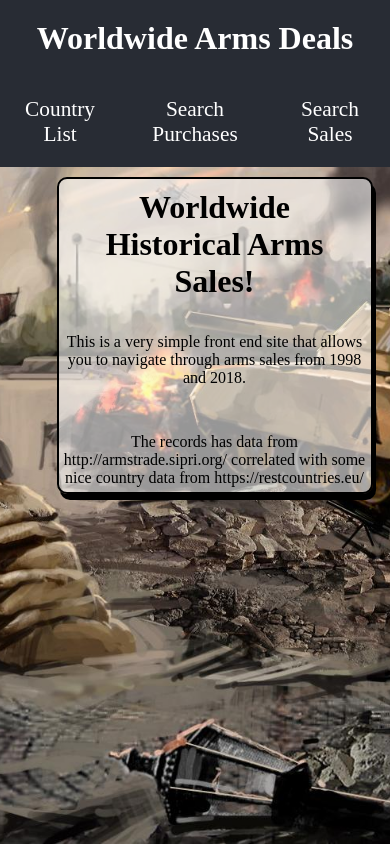
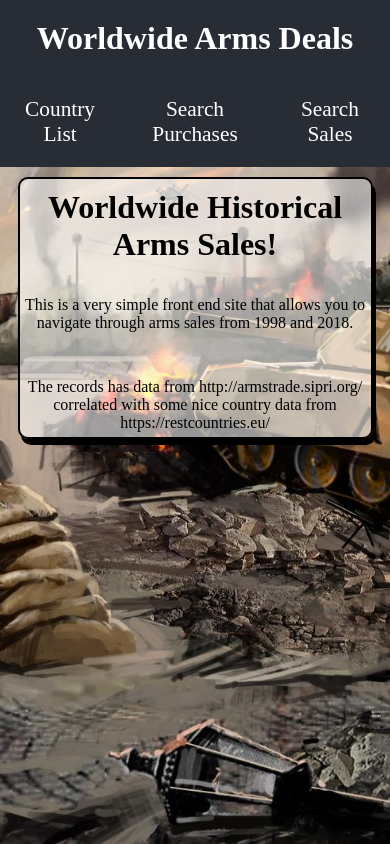
Before and after one commit to vmipfdr/Front-End-Arms-Sales, a React (Create React App) app: page / in a window 390 px wide. Built offline with nearby package versions, Linux system fonts and the light colour scheme.

Commit message:
fixed countrylist width responsive

```diff
--- a/src/components/App/App.css
+++ b/src/components/App/App.css
@@ -7,7 +7,11 @@
 }
 
 main {
-  width: 90%;
+  display: flex;
+  flex-direction: column;
+  justify-content: center;
+  align-items: center;
+  width: 100%;
 }
 
 body {
--- a/src/components/CountriesList/CountriesList.css
+++ b/src/components/CountriesList/CountriesList.css
@@ -11,7 +11,7 @@
   padding: 7px 2px 2px 2px;
   margin: 3px;
   width: 90%;
-  max-width: 60%;
+  max-width: 90%;
   border-radius: 2px;
 }
 
--- a/src/components/Home/Home.css
+++ b/src/components/Home/Home.css
@@ -1,4 +1,4 @@
-.home {
+.home_container {
   display: flex;
   flex-direction: column;
   justify-content: center;
@@ -40,6 +40,6 @@ p {
     height: auto;
   }
   .home {
-    width: 80vw;
+    width: 90vw;
   }
 }
```
